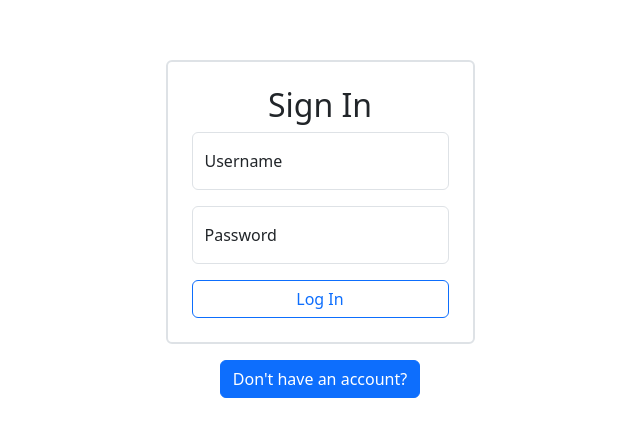
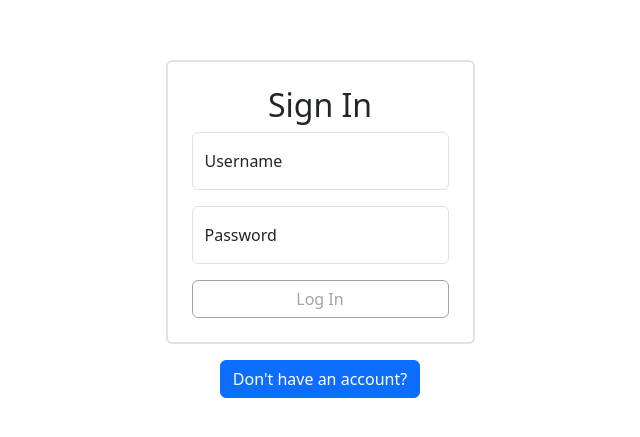
Before and after one commit to KasraRahimi/react-wip, a React (Vite) app in the folder frontend/: page / in a window 1280 px wide. Shown: the part 163-600 px from the top of the page, without its empty margins (320-960 px from the left). Built offline with nearby package versions, Linux system fonts and the light colour scheme.

Commit message:
feat: formatted and added more reactive text values

```diff
--- a/frontend/src/components/LoginForm.tsx
+++ b/frontend/src/components/LoginForm.tsx
@@ -1,24 +1,54 @@
-
-const onLoginSubmit = (e: React.FormEvent) => {
-    e.preventDefault();
-    console.log(e)
-}
+import { useState } from "react";
 
 function LoginForm() {
+  const [username, setUsername] = useState("");
+  const [password, setPassword] = useState("");
+
+  const onLoginSubmit = (e: React.FormEvent<HTMLFormElement>) => {
+    e.preventDefault();
+    const data = new FormData(e.currentTarget);
+    console.log(Array(data.entries()));
+    for (let [key, value] of data.entries()) console.info(`${key}: ${value}`);
+  };
+
+  const isDisabled = !username || !password;
+
   return (
     <>
       <form className="p-4 border border-2 rounded" onSubmit={onLoginSubmit}>
         <h2 className="text-center">Sign In</h2>
         <div className="form-floating mb-3">
-                    <input type="text" className="form-control" id="username" placeholder="Enter username" />
+          <input
+            type="text"
+            className="form-control"
+            id="username"
+            name="username"
+            placeholder="Enter username"
+            value={username}
+            onChange={(e) => setUsername(e.target.value)}
+          />
           <label htmlFor="username">Username</label>
         </div>
         <div className="form-floating mb-3">
-                    <input type="password" id="password" className="form-control" placeholder="Enter password" />
+          <input
+            type="password"
+            id="password"
+            name="password"
+            className="form-control"
+            placeholder="Enter password"
+            value={password}
+            onChange={(e) => setPassword(e.target.value)}
+          />
           <label htmlFor="password">Password</label>
         </div>
         <div>
-                    <button type="submit" className="btn btn-outline-primary w-100">Log In</button>
+          <button
+            type="submit"
+            className={`btn btn-outline-${isDisabled ? 'secondary' : 'primary'} w-100`}
+            disabled={isDisabled}
+          >
+            Log In
+          </button>
         </div>
       </form>
     </>
```
Lines whose indentation alone changed are shown as unchanged.
